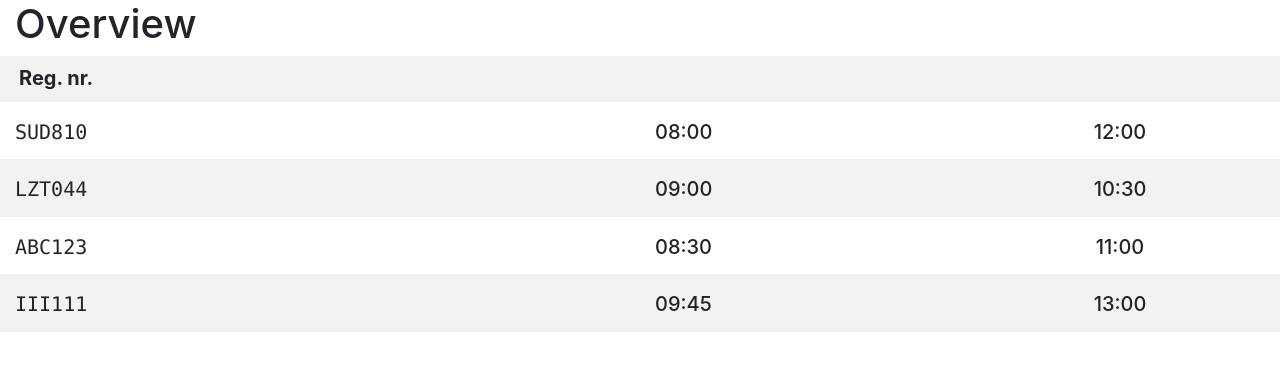
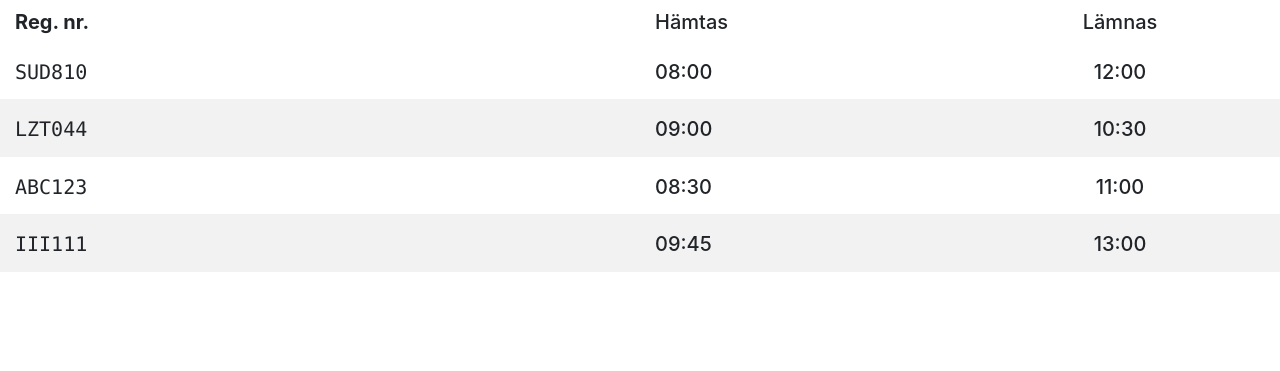
Before and after one commit to johanlundahl/kasak, a Flask app: page /overview in a window 1280 px wide. Shown: the part 56-427 px from the top of the page. Run offline with Flask 2, Linux system fonts and the light colour scheme; some libraries are stand-ins or nearby versions.

Commit message:
added car list column titles

```diff
--- a/templates/overview.html
+++ b/templates/overview.html
@@ -1,22 +1,24 @@
-
 {% extends "base.html" %}
-{% block title %} Översikt {% endblock %}
 
 {% block page %}
-<div class="container-fluid car-list">
-    <h1>Overview</h1>
-
-    <div class="row p-1 pt-2">
-        <div class="col-6">
-            <h5><span class="align-middle"><strong>Reg. nr.</strong></span></h5>
+<div class="container-fluid p-0">
+    <div class="container-fluid">
+        <div class="row pt-2">
+            <div class="col-6">
+                <h5><span class="align-middle"><strong>Reg. nr.</strong></span></h5>
+            </div>
+            <div class="col-3">
+              <h5><span class="align-middle">Hämtas</span></h5>
+            </div>
+            <div class="col-3 text-center">
+              <h5><span class="align-middle">Lämnas</span></h5>
+            </div>
         </div>
     </div>
-    <!--div class="container"-->
+
+    <div class="container-fluid car-list">
     {% for reg, start, end in cars %}
         <div class="row pt-3 pb-2">
-            <!--div class="col-2">
-             <h5><span class="fas fa-car-side align-middle text-success"></span></h5>
-            </div-->
             <div class="col-6">
               <h5><span class="text-monospace align-middle">{{ reg }}</span></h5>
             </div>
@@ -28,6 +30,6 @@
             </div>
         </div>
     {% endfor %}
-    <!--/div-->
+    </div>
 </div>
 {% endblock %}
```
